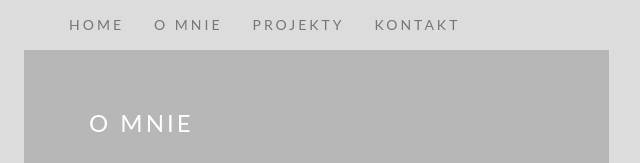
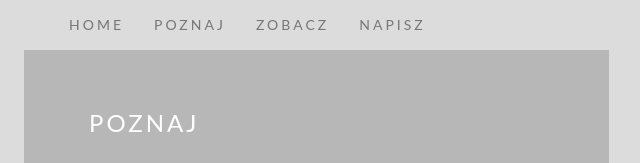
Before and after one commit to kplewa/kplewa.github.io, a plain HTML site: page site/omnie.html in a window 1280 px wide. Shown: the top 163 px of the page, 31-671 px from the left. Drawn offline with nearby package versions, Linux system fonts and the light colour scheme.

Commit message:
everything

```diff
--- a/site/omnie.html
+++ b/site/omnie.html
@@ -18,9 +18,7 @@
                 <hr/><hr/><hr/><hr/>
             </div>
       </div>
-
       <div class="container">
-
             <header class="row menu" >
                 <nav class="navbar navbar-default  " role="navigation">
                     <div class="container " >
@@ -35,9 +33,9 @@
                         <div class="collapse navbar-collapse  navbar-custom" id="bs-example-navbar-collapse-1">
                             <ul class="nav navbar-nav">
                               <li><a href="portfolio.html">HOME</a></li>
-                                <li><a href="omnie.html">O MNIE</a></li>
-                                <li><a href="projekty.html">PROJEKTY</a></li>
-                                <li><a href="kontakt.html">KONTAKT</a></li>
+                                <li><a href="omnie.html">POZNAJ</a></li>
+                                <li><a href="projekty.html">ZOBACZ</a></li>
+                                <li><a href="kontakt.html">NAPISZ</a></li>
                             </ul>
                         </div>
                     </div>
@@ -45,9 +43,8 @@
             </header>
             <section class="row">
                 <div class="col-md-6 col-xs-24 author-left">
-                    <h2 class="author-title">O MNIE</h2>
+                    <h2 class="author-title">POZNAJ</h2>
                         <p class="author-paragraph ">
-
                             POZNAŁAM PROGRAMOWANIE DZIĘKI MOJEMU ZNAJOMEMU, KTÓRY ROK TEMU WYSŁAŁ MI LINK DO CODEACADEMY DODAJĄC "ZOBACZ CZY CIĘ TO KRĘCI". <BR>JUŻ PO KILKU GODZINACH WIEDZIAŁAM, ŻE KRĘCI. <br> DŁUGO JEDNAK NIE MOGŁAM SIĘ ZDECYDOWAĆ CO CHCIAŁABYM ROBIĆ I DOPIERO KILKA MIESIĘCY TEMU ZAFASCYNOWAŁ MNIE FRONT-END. OBECNIE ZAGŁĘBIAM SIĘ W HTML5, CSS3 ORAZ JAVASCRIPT I STUDIUJĘ INFORMATYKĘ NA<br> POLSKO-JAPOŃSKIEJ AKADEMII TECHNIK KOMPUTEROWYCH W WARSZAWIE.<br>
                             MOŻE NAUCZYSZ MNIE CZEGOŚ NOWEGO?
                         </p>
@@ -58,20 +55,12 @@
                     <h5 class="col-md-offset-1 footer-title">COPYRIGHT © KATARZYNAPLEWA 2017. ALL RIGHTS RESERVED</h5>
                 </div>
             </footer>
-
 </div>
-
-
-
-    <script src="https://ajax.googleapis.com/ajax/libs/jquery/1.12.4/jquery.min.js"></script>
-    <script src="js/bootstrap.min.js"></script>
 <script>
 
 $(window).load(function() {
     $("#loader-wrapper").fadeOut();
 });
-
-
 </script>
 
 </body>
```
Also changed, not shown: site/kontakt.html (+4 -43 lines), site/projekty.html (+12 -29 lines). Lines whose indentation alone changed are shown as unchanged.
